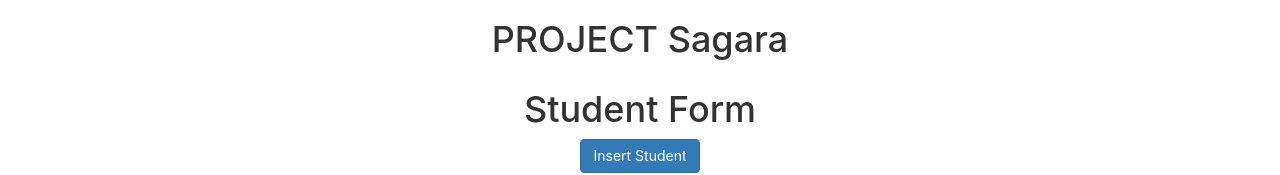
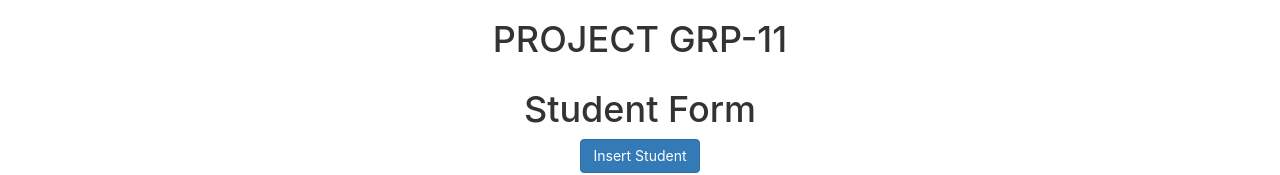
Before and after one commit to shivmistry223/group11-project-demo, a React (Create React App) app: page / in a window 1280 px wide. Shown: the top 175 px of the page. Built offline with nearby package versions, Linux system fonts and the light colour scheme.

Commit message:
updated header

```diff
--- a/src/App.js
+++ b/src/App.js
@@ -5,7 +5,7 @@ import StudentForm from "./components/StudentForm/StudentForm";
 function App() {
   return (
     <div className="App">
-      <h1>PROJECT Sagara </h1>
+      <h1>PROJECT GRP-11</h1>
       <StudentForm />
     </div>
   );
```
